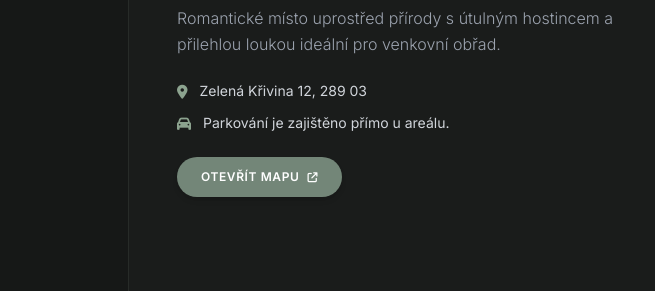
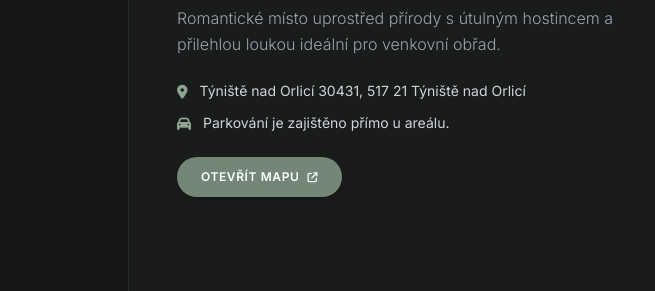
Before and after one commit to PataSmrk/Anezka-Patrik_Svatebni_web, a plain HTML site: page index.html in a window 1280 px wide. Shown: the part 2944-3235 px from the top of the page, 0-655 px from the left. Drawn offline with nearby package versions, Linux system fonts and the light colour scheme; a web font is replaced by a local one.

Commit message:
Update index.html

```diff
--- a/index.html
+++ b/index.html
@@ -223,7 +223,7 @@
                     <div class="space-y-3 text-sm text-gray-300">
                         <div class="flex items-start space-x-3">
                             <i class="fa-solid fa-location-dot text-sage-500 mt-1"></i>
-                            <span>Zelená Křivina 12, 289 03</span>
+                            <span>Týniště nad Orlicí 30431, 517 21 Týniště nad Orlicí</span>
                         </div>
                         <div class="flex items-start space-x-3">
                             <i class="fa-solid fa-car text-sage-500 mt-1"></i>
```
